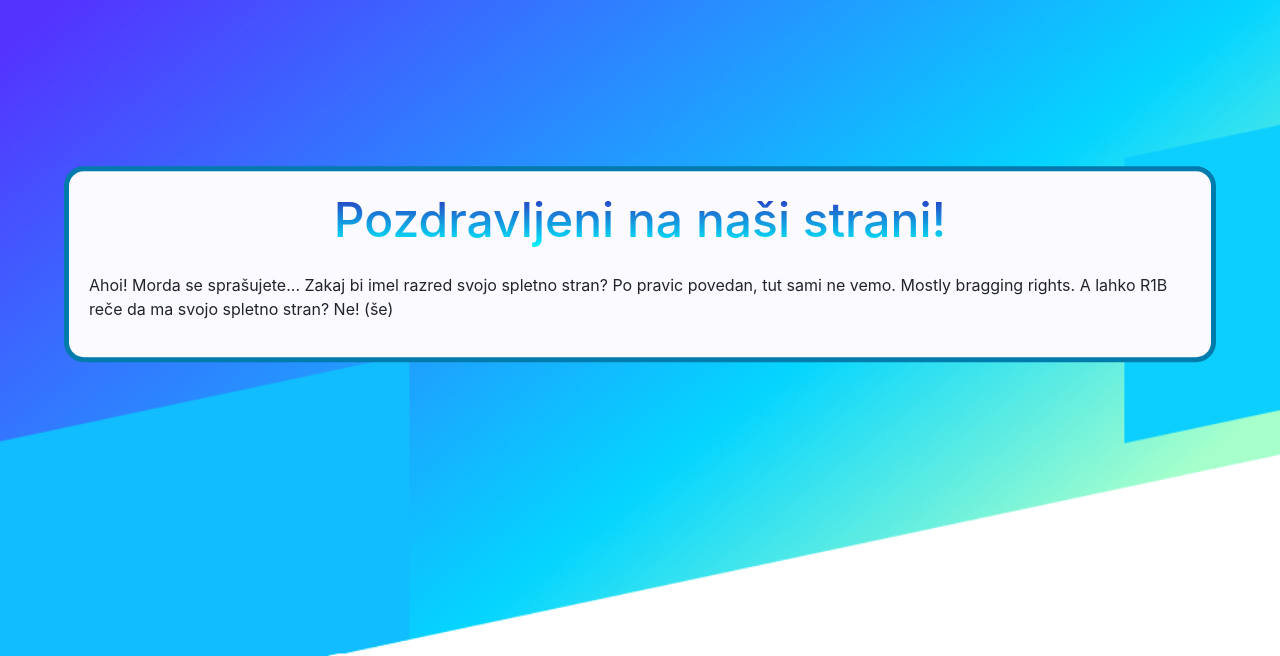
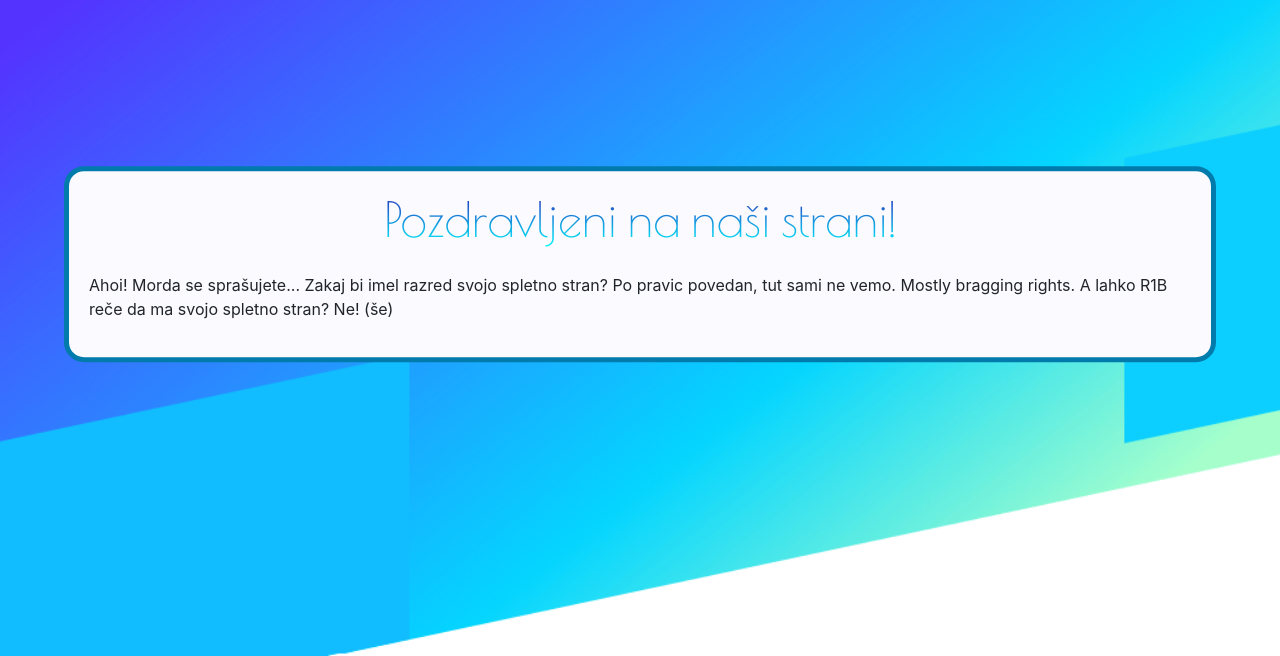
Before and after one commit to R1C-VEG/Website, a PHP site: page / in a window 1280 px wide. Shown: the part 144-800 px from the top of the page. Run offline with PHP 8.4, Linux system fonts and the light colour scheme.

Commit message:
Lepši font za title

```diff
--- a/index.php
+++ b/index.php
@@ -3,13 +3,13 @@
 
   <style>
     .naslov {
-      text-align:center;
+  text-align:center;
   font-size: 48px;
   background: -webkit-linear-gradient(#2d23ba, #00ffff);
   -webkit-background-clip: text;
   -webkit-text-fill-color: transparent;
-}
-
+   font-family: 'Poiret One', cursive;
+    }
   </style>
 
 
@@ -51,6 +51,7 @@
     <meta name="viewport" content="width=device-width, initial-scale=1, shrink-to-fit=no">
 
     <link rel="shortcut icon" href="https://r1c.juje.si/favicon.ico"/>
+    <link href="https://fonts.googleapis.com/css2?family=Poiret+One&display=swap" rel="stylesheet">
 
     <title> R1C website </title>
 
```
